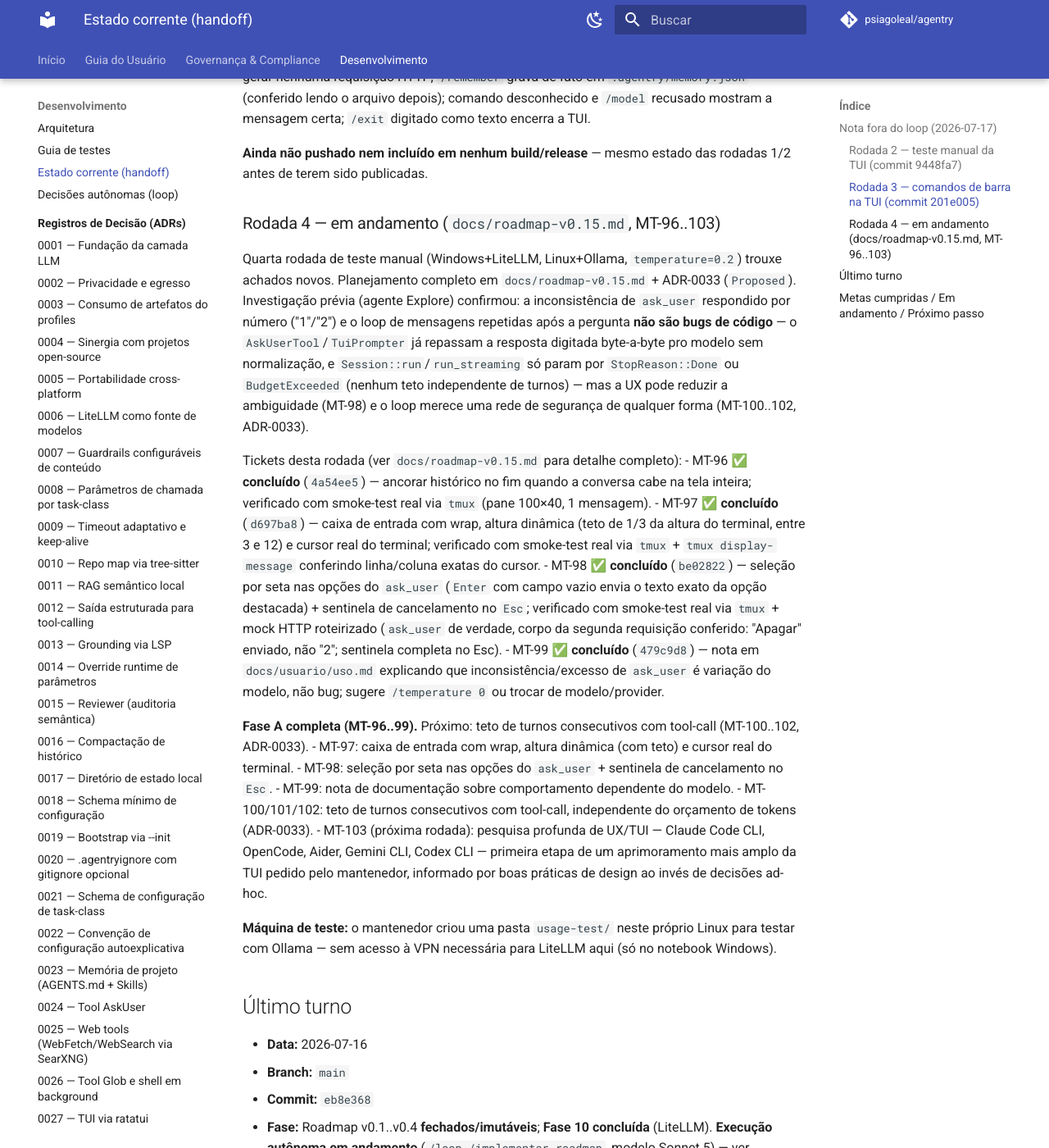
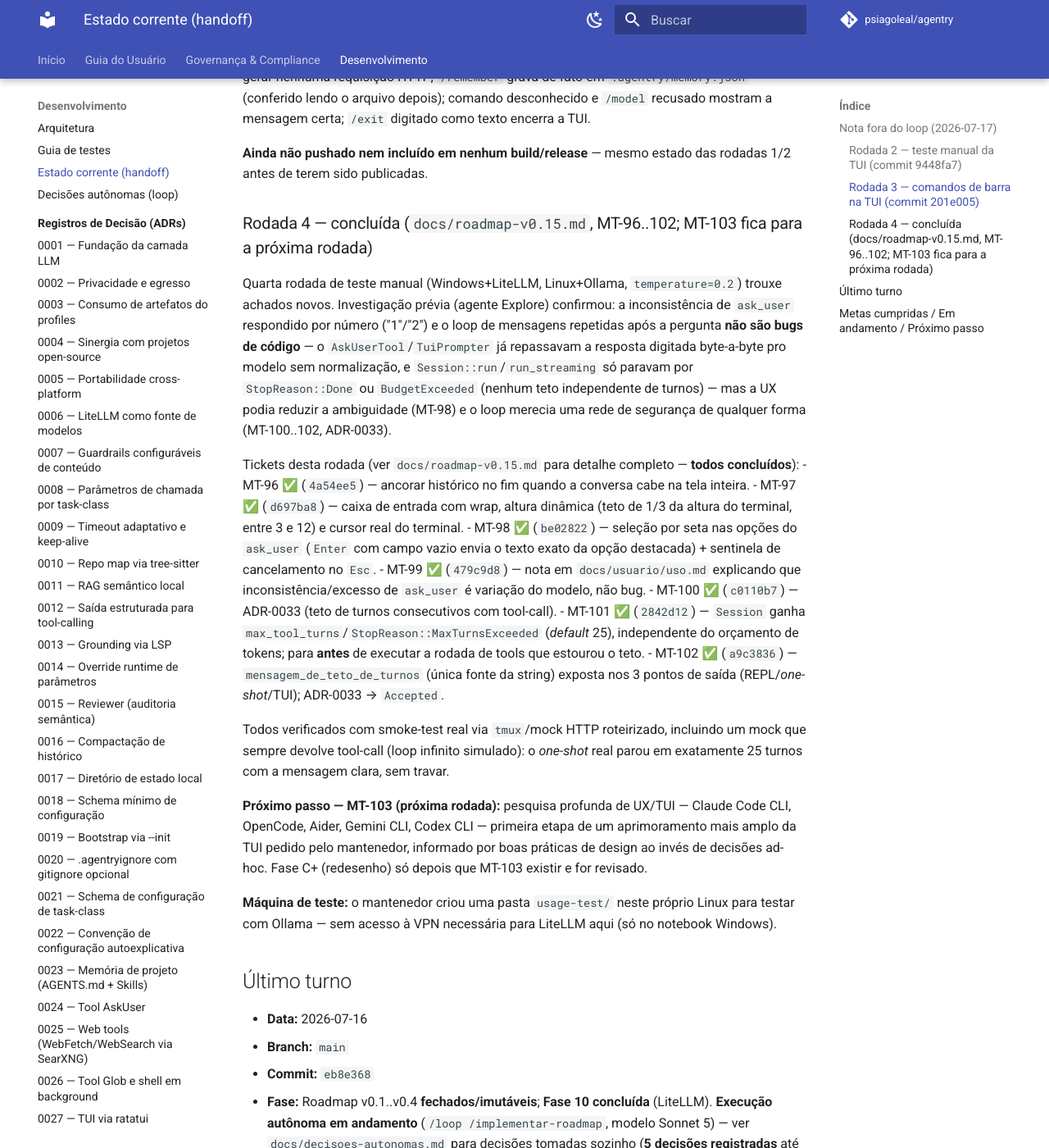
Before and after one commit to psiagoleal/agentry, an MkDocs documentation site: the page built from docs/CURRENT-STATE.md, in a window 1280 px wide and 1400 px high, scrolled down 2721 px. Shown: the whole window at 82% size. Built offline with MkDocs 1.6.1 and Material for MkDocs 9.7.7, drawn with Linux system fonts in a browser that asks for light colours; comment, search, counter and statistics services are not loaded.

Commit message:
docs(handoff): fecha a rodada 4 -- MT-96..102 concluídos; ADR-0033 -> Accepted; próximo é o MT-103
{agente: Claude Code; modelo: claude-sonnet-5}

```diff
--- a/docs/CURRENT-STATE.md
+++ b/docs/CURRENT-STATE.md
@@ -108,41 +108,39 @@ mensagem certa; `/exit` digitado como texto encerra a TUI.
 **Ainda não pushado nem incluído em nenhum build/release** — mesmo estado das rodadas 1/2 antes
 de terem sido publicadas.
 
-### Rodada 4 — em andamento (`docs/roadmap-v0.15.md`, MT-96..103)
+### Rodada 4 — concluída (`docs/roadmap-v0.15.md`, MT-96..102; MT-103 fica para a próxima rodada)
 
 Quarta rodada de teste manual (Windows+LiteLLM, Linux+Ollama, `temperature=0.2`) trouxe achados
-novos. Planejamento completo em `docs/roadmap-v0.15.md` + ADR-0033 (`Proposed`). Investigação
-prévia (agente Explore) confirmou: a inconsistência de `ask_user` respondido por número
-("1"/"2") e o loop de mensagens repetidas após a pergunta **não são bugs de código** — o
-`AskUserTool`/`TuiPrompter` já repassam a resposta digitada byte-a-byte pro modelo sem
-normalização, e `Session::run`/`run_streaming` só param por `StopReason::Done` ou
-`BudgetExceeded` (nenhum teto independente de turnos) — mas a UX pode reduzir a ambiguidade
-(MT-98) e o loop merece uma rede de segurança de qualquer forma (MT-100..102, ADR-0033).
-
-Tickets desta rodada (ver `docs/roadmap-v0.15.md` para detalhe completo):
-- MT-96 ✅ **concluído** (`4a54ee5`) — ancorar histórico no fim quando a conversa cabe na tela
-  inteira; verificado com smoke-test real via `tmux` (pane 100×40, 1 mensagem).
-- MT-97 ✅ **concluído** (`d697ba8`) — caixa de entrada com wrap, altura dinâmica (teto de 1/3
-  da altura do terminal, entre 3 e 12) e cursor real do terminal; verificado com smoke-test
-  real via `tmux` + `tmux display-message` conferindo linha/coluna exatas do cursor.
-- MT-98 ✅ **concluído** (`be02822`) — seleção por seta nas opções do `ask_user` (`Enter` com
-  campo vazio envia o texto exato da opção destacada) + sentinela de cancelamento no `Esc`;
-  verificado com smoke-test real via `tmux` + mock HTTP roteirizado (`ask_user` de verdade,
-  corpo da segunda requisição conferido: "Apagar" enviado, não "2"; sentinela completa no Esc).
-- MT-99 ✅ **concluído** (`479c9d8`) — nota em `docs/usuario/uso.md` explicando que
-  inconsistência/excesso de `ask_user` é variação do modelo, não bug; sugere `/temperature 0`
-  ou trocar de modelo/provider.
-
-**Fase A completa (MT-96..99).** Próximo: teto de turnos consecutivos com tool-call
-(MT-100..102, ADR-0033).
-- MT-97: caixa de entrada com wrap, altura dinâmica (com teto) e cursor real do terminal.
-- MT-98: seleção por seta nas opções do `ask_user` + sentinela de cancelamento no `Esc`.
-- MT-99: nota de documentação sobre comportamento dependente do modelo.
-- MT-100/101/102: teto de turnos consecutivos com tool-call, independente do orçamento de
-  tokens (ADR-0033).
-- MT-103 (próxima rodada): pesquisa profunda de UX/TUI — Claude Code CLI, OpenCode, Aider,
-  Gemini CLI, Codex CLI — primeira etapa de um aprimoramento mais amplo da TUI pedido pelo
-  mantenedor, informado por boas práticas de design ao invés de decisões ad-hoc.
+novos. Investigação prévia (agente Explore) confirmou: a inconsistência de `ask_user`
+respondido por número ("1"/"2") e o loop de mensagens repetidas após a pergunta **não são bugs
+de código** — o `AskUserTool`/`TuiPrompter` já repassavam a resposta digitada byte-a-byte pro
+modelo sem normalização, e `Session::run`/`run_streaming` só paravam por `StopReason::Done` ou
+`BudgetExceeded` (nenhum teto independente de turnos) — mas a UX podia reduzir a ambiguidade
+(MT-98) e o loop merecia uma rede de segurança de qualquer forma (MT-100..102, ADR-0033).
+
+Tickets desta rodada (ver `docs/roadmap-v0.15.md` para detalhe completo — **todos concluídos**):
+- MT-96 ✅ (`4a54ee5`) — ancorar histórico no fim quando a conversa cabe na tela inteira.
+- MT-97 ✅ (`d697ba8`) — caixa de entrada com wrap, altura dinâmica (teto de 1/3 da altura do
+  terminal, entre 3 e 12) e cursor real do terminal.
+- MT-98 ✅ (`be02822`) — seleção por seta nas opções do `ask_user` (`Enter` com campo vazio
+  envia o texto exato da opção destacada) + sentinela de cancelamento no `Esc`.
+- MT-99 ✅ (`479c9d8`) — nota em `docs/usuario/uso.md` explicando que inconsistência/excesso de
+  `ask_user` é variação do modelo, não bug.
+- MT-100 ✅ (`c0110b7`) — ADR-0033 (teto de turnos consecutivos com tool-call).
+- MT-101 ✅ (`2842d12`) — `Session` ganha `max_tool_turns`/`StopReason::MaxTurnsExceeded`
+  (*default* 25), independente do orçamento de tokens; para **antes** de executar a rodada de
+  tools que estourou o teto.
+- MT-102 ✅ (`a9c3836`) — `mensagem_de_teto_de_turnos` (única fonte da string) exposta nos 3
+  pontos de saída (REPL/*one-shot*/TUI); ADR-0033 → `Accepted`.
+
+Todos verificados com smoke-test real via `tmux`/mock HTTP roteirizado, incluindo um mock que
+sempre devolve tool-call (loop infinito simulado): o *one-shot* real parou em exatamente 25
+turnos com a mensagem clara, sem travar.
+
+**Próximo passo — MT-103 (próxima rodada):** pesquisa profunda de UX/TUI — Claude Code CLI,
+OpenCode, Aider, Gemini CLI, Codex CLI — primeira etapa de um aprimoramento mais amplo da TUI
+pedido pelo mantenedor, informado por boas práticas de design ao invés de decisões ad-hoc. Fase
+C+ (redesenho) só depois que MT-103 existir e for revisado.
 
 **Máquina de teste:** o mantenedor criou uma pasta `usage-test/` neste próprio Linux para
 testar com Ollama — sem acesso à VPN necessária para LiteLLM aqui (só no notebook Windows).
```
Also changed, not shown: docs/adr/0033-teto-de-turnos-consecutivos-com-tool-call.md (+1 -1 lines), docs/adr/README.md (+1 -1 lines), docs/roadmap-v0.15.md (+3 -3 lines).
